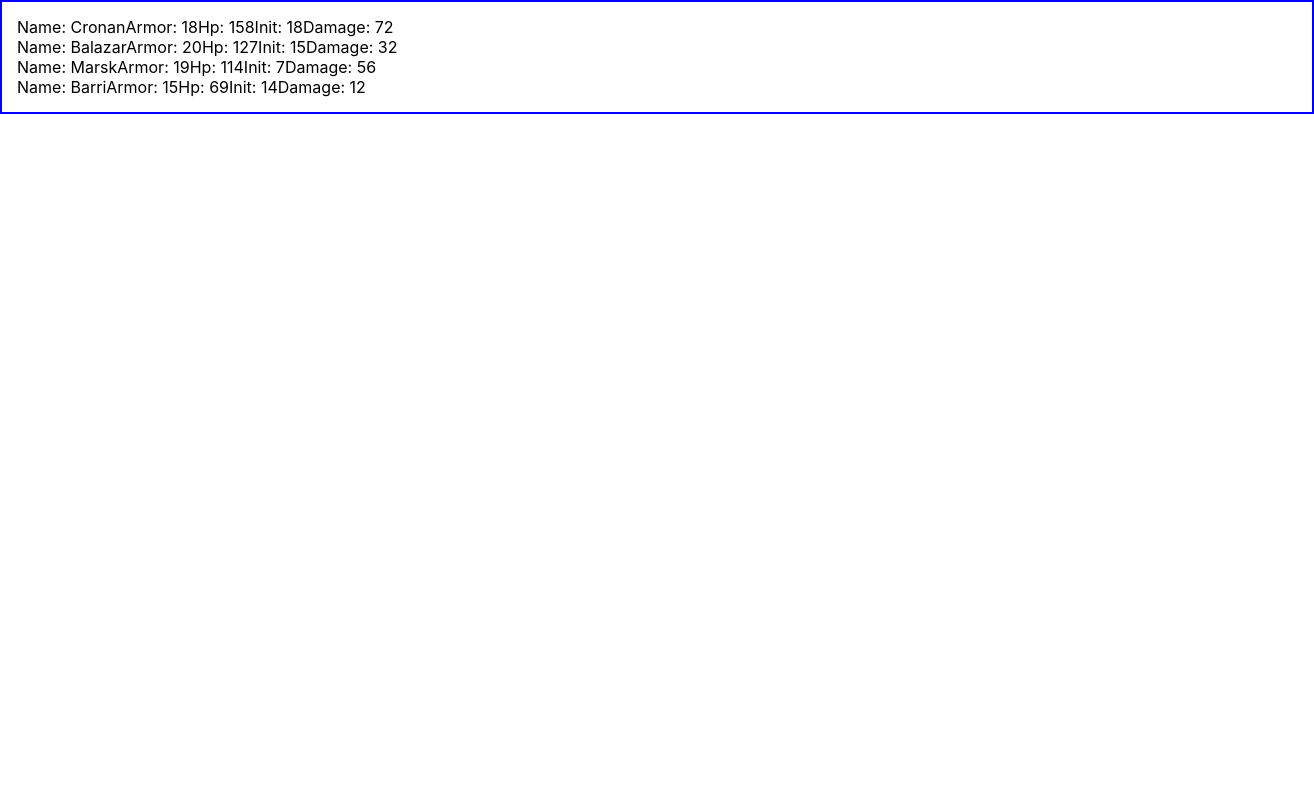
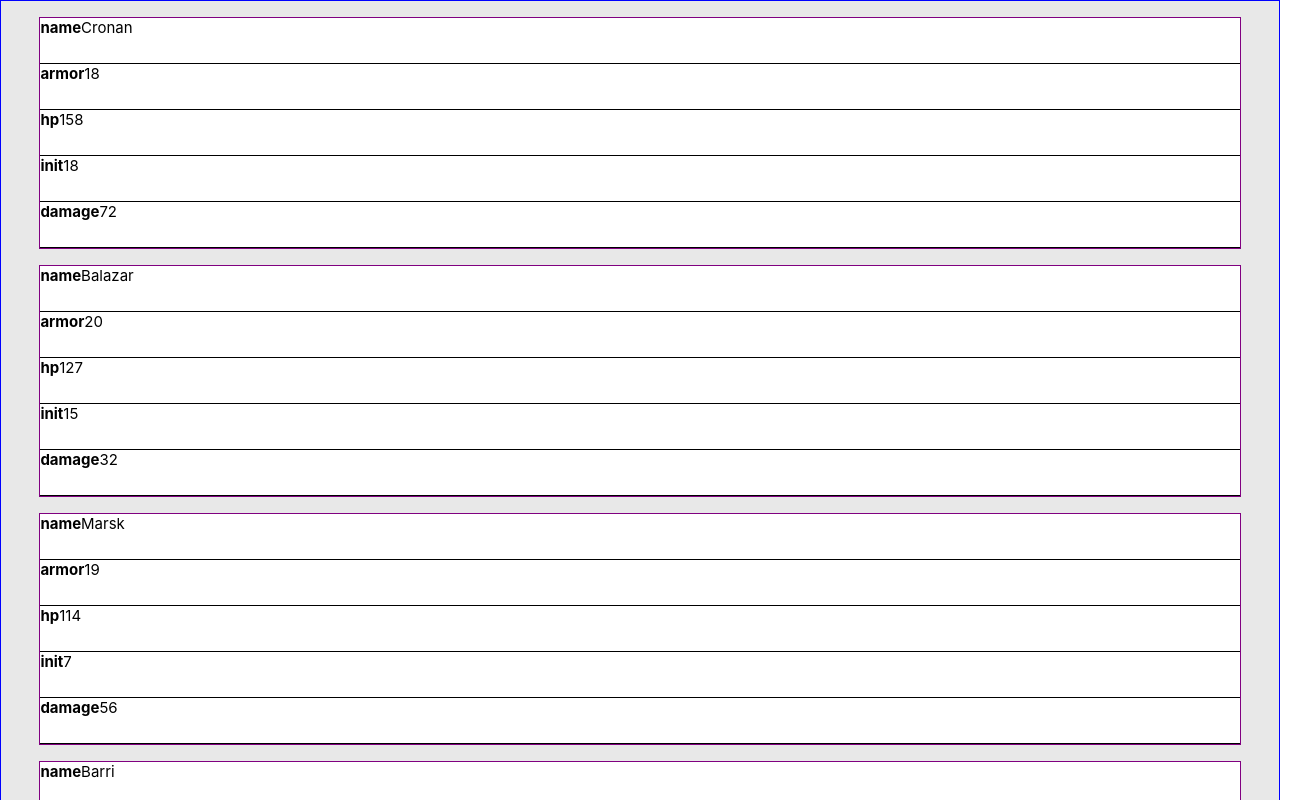
Before and after one commit to spencermendoza/dnd_react, a React (Create React App) app: page / in a window 1280 px wide. Shown: the top 800 px of the page, 1314 px wide, since content can reach past the window. Built offline with nearby package versions, Linux system fonts and the light colour scheme.

Commit message:
Rough draft of card list

```diff
--- a/src/App.css
+++ b/src/App.css
@@ -1,38 +1,3 @@
-.App {
-  text-align: center;
+body {
+  font-size: 10px;
 }
-
-.App-logo {
-  height: 40vmin;
-  pointer-events: none;
-}
-
-@media (prefers-reduced-motion: no-preference) {
-  .App-logo {
-    animation: App-logo-spin infinite 20s linear;
-  }
-}
-
-.App-header {
-  background-color: #282c34;
-  min-height: 100vh;
-  display: flex;
-  flex-direction: column;
-  align-items: center;
-  justify-content: center;
-  font-size: calc(10px + 2vmin);
-  color: white;
-}
-
-.App-link {
-  color: #61dafb;
-}
-
-@keyframes App-logo-spin {
-  from {
-    transform: rotate(0deg);
-  }
-  to {
-    transform: rotate(360deg);
-  }
-}
--- a/src/Card.js
+++ b/src/Card.js
@@ -1,17 +1,54 @@
 import React from 'react';
 import PropTypes from 'prop-types';
+import styled from 'styled-components';
 
-const Card = ({ player }) => {
+// TODO: Figure out how to use flex box to set
+// the padding around the flex items, then remove
+// the 'margin-top' property below. Maybe.
+const CardWrapper = styled.div`
+  background-color: #ffffff;
+  border: 1px solid purple;
+  flex: flex-basis;
+  flex-basis: 10rem;
+  justify-content: space-evenly;
+  margin-top: 1rem;
+  font-size: 1.5em;
+
+  .details {
+    display: flex;
+    flex-direction: column;
+    justify-content: space-evenly;
+  }
+
+  .detail {
+    border-bottom: 1px solid black;
+    flex: flex-basis;
+    flex-basis: 3em;
+
+    & :first-of-type {
+      font-weight: bold;
+    }
+
+    & :last-of-type {
+      text-align: right;
+    }
+  }
+`;
+
+const Card = ({ player, index }) => {
+  console.log('props.index?', index);
+  const playerDetails = ['name', 'armor', 'hp', 'init', 'damage'];
   return (
-    <div className="player">
-      <div>
-        <span>Name: {player.name}</span>
-        <span>Armor: {player.armor}</span>
-        <span>Hp: {player.hp}</span>
-        <span>Init: {player.init}</span>
-        <span>Damage: {player.damage}</span>
+    <CardWrapper>
+      <div className="details">
+        {playerDetails.map(detail => (
+          <div className="detail" key={detail}>
+            <span>{detail}</span>
+            <span>{player[detail]}</span>
+          </div>
+        ))}
       </div>
-    </div>
+    </CardWrapper>
   );
 };
 
--- a/src/CardContainer.js
+++ b/src/CardContainer.js
@@ -3,19 +3,21 @@ import Card from './Card';
 import { PropTypes } from 'prop-types';
 import styled from 'styled-components';
 
-const Container = styled.div`
-  border: 2px solid blue;
-  width: 100%;
-  padding: 15px;
+const CardContainerWrapper = styled.div`
+  background-color: #e8e8e8;
+  border: 1px solid blue;
+  display: flex;
+  flex-direction: column;
+  padding: 0 3%;
 `;
 
 const CardContainer = ({ players }) => {
   return (
-    <Container>
+    <CardContainerWrapper>
       {players.map((player, index) => (
-        <Card player={player} />
+        <Card player={player} key={index} index={index} />
       ))}
-    </Container>
+    </CardContainerWrapper>
   );
 };
 
```
